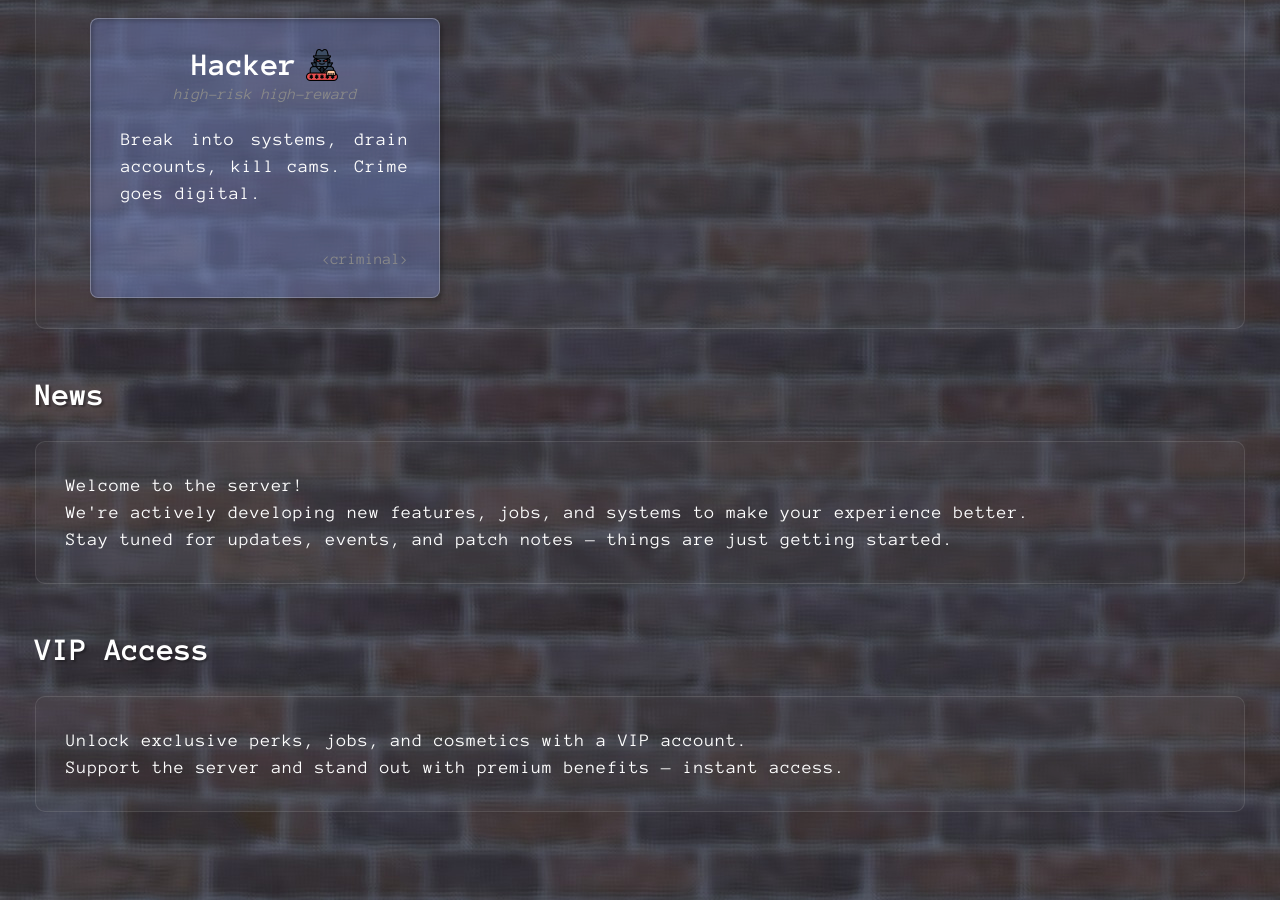
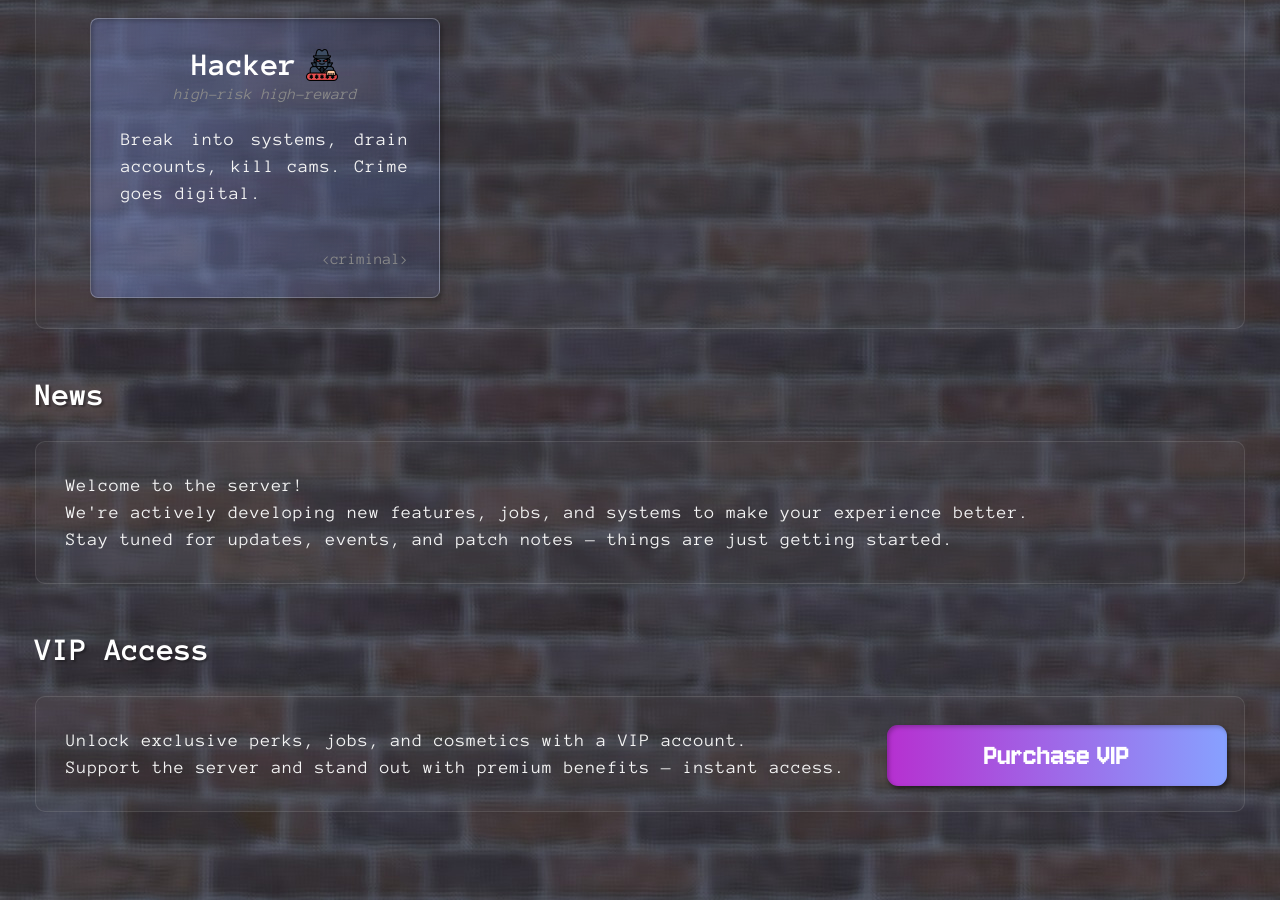
Before and after one commit to EmekC/brickwall-community, a React (Vite) app: page / in a window 1280 px wide. Shown: the part 900-1800 px from the top of the page. Built offline with nearby package versions, Linux system fonts and the light colour scheme.

Commit message:
Buttons added, partially adjusted for mobile.

```diff
--- a/src/App.css
+++ b/src/App.css
@@ -21,6 +21,7 @@ html {
   --font-size-h4: 1rem; /* 16px */
   --font-color-h4: #898989;
   --font-size-p: 1.125rem; /* 18px */
+  --font-size-button: 2rem;
   --line-height-p: 1.5;
   --letter-spacing-p: 1px;
 
@@ -43,6 +44,27 @@ body {
   display: flex;
   justify-content: center;
   /* align-items: center; */
+}
+
+/* Button */
+
+button,
+input[type="submit"] {
+  outline: none;
+  border: none;
+}
+
+@media (hover: hover) {
+  button:hover,
+  input[type="submit"] {
+    cursor: pointer;
+    transform: translateY(-0.2em) rotate(-1deg);
+  }
+}
+
+input,
+textarea {
+  outline: none;
 }
 
 /* Text */
@@ -76,13 +98,14 @@ p {
   line-height: var(--line-height-p);
   letter-spacing: var(--letter-spacing-p);
   white-space: pre-line; /* respects linebreaks, spaces and tabs still collapse */
+  color: #f5f5f5;
 }
 
 .text-shadow {
   text-shadow: var(--text-shadow-default);
 }
 
-span {
+.span-grey {
   color: var(--span-color);
   font-family: inherit;
 }
@@ -142,21 +165,4 @@ a {
 /* http://youtube.com/watch?v=e8SIFP0Q--Y */
 /* use this for sections to keep the page organized? */
 
-/* button:hover,
-input[type="submit"] {
-  cursor: pointer;
-  transform: translateY(-0.25em);
-}
-
-input,
-textarea {
-  outline: none;
-}
-
-button,
-input[type="submit"] {
-  outline: none;
-  border: none;
-} */
-
 /* media: <600 601 768  992 1200*/
--- a/src/components/Button/Button.module.css
+++ b/src/components/Button/Button.module.css
@@ -1,9 +1,37 @@
-Button {
+.button {
+  background-image: linear-gradient(to right, #4168f5, #87a1ff);
   color: white;
+  border-radius: 11px;
+  box-shadow: inset 2px 2px 4px rgba(0, 0, 0, 0.25),
+    2px 3px 5px rgba(0, 0, 0, 0.5);
+
+  justify-self: flex-end;
+
   font-family: "Jersey10-Regular", sans-serif;
-  font-size: 1.25em;
+  font-size: var(--font-size-button);
+  width: 340px;
+  padding: 0.8rem 4rem;
 }
 
-Button:hover {
-  font-size: 3px;
+@media (hover: hover) {
+  .button:hover {
+    outline: 2px solid white;
+  }
 }
+
+.button:active {
+  outline: 2px solid white;
+  color: #ffe310;
+}
+
+/* .btnPink {
+  background-image: linear-gradient(to right, #b630d0, #87a1ff);
+}
+
+.btnDiscord {
+  background-image: linear-gradient(to right, #4168f5, #87a1ff);
+} */
+
+/* Button:hover {
+  font-size: 1em;
+} */
--- a/src/components/Button/Button.tsx
+++ b/src/components/Button/Button.tsx
@@ -1,16 +1,33 @@
-import styles from "./NavBar.module.css";
+import styles from "./Button.module.css";
 
 interface Props {
   text: string;
+  hoverTitle: string;
+  buttonStyle?: React.CSSProperties;
   onClickButton: () => void;
+  className?: string;
 }
 
-function Button({ text, onClickButton }: Props) {
+function Button({
+  text,
+  hoverTitle,
+  buttonStyle,
+  className,
+  onClickButton,
+}: Props) {
   return (
-    <button type="button" className={styles.Button} onClick={onClickButton}>
+    <button
+      type="button"
+      title={hoverTitle}
+      className={`${styles.button} ${className || ""}`}
+      style={buttonStyle}
+      onClick={onClickButton}
+    >
       {text}
     </button>
   );
 }
 
 export default Button;
+
+/* this is how I apply it: buttonType={{ background-image: }} */
--- a/src/components/Card/Card.module.css
+++ b/src/components/Card/Card.module.css
@@ -9,7 +9,8 @@
 
   padding: 1.875rem;
   color: #fbfbfb;
-  background-color: rgba(135, 161, 255, 0.3);
+  /* background-color: rgba(135, 161, 255, 0.3); */
+  background: linear-gradient(to right, #87a1ff4d, #4862be25);
   border: 1.5px solid rgba(215, 215, 215, 0.3);
   border-radius: 8px;
   box-shadow: inset 2px 2px 0.25rem rgba(0, 0, 0, 0.25),
--- a/src/components/ContentSection/ContentSection.tsx
+++ b/src/components/ContentSection/ContentSection.tsx
@@ -8,7 +8,7 @@ interface Props {
   subtitle?: string | React.ReactNode;
   text?: string;
   footer?: string;
-  sx?: React.CSSProperties;
+  sectionStyle?: React.CSSProperties;
 }
 
 function ContentSection({
@@ -18,16 +18,18 @@ function ContentSection({
   subtitle,
   text,
   footer,
-  sx,
+  sectionStyle,
 }: Props) {
   return (
     <section id={id}>
       <div className={styles.contentSection}>
         <h2 className={`text-shadow ${styles.title}`}>{title}</h2>
-        <div className={styles.contentContainer} style={sx}>
+        <div className={styles.contentContainer} style={sectionStyle}>
           {subtitle && <h3 className={styles.subtitle}>{subtitle}</h3>}
-          {text && <p className={styles.text}>{text}</p>}
-          {children}
+          <div>
+            {text && <p className={styles.text}>{text}</p>}
+            {children}
+          </div>
           {footer && (
             <footer style={{ paddingTop: "1.875rem" }}>{footer}</footer>
           )}
--- a/src/components/NavBar/NavBar.module.css
+++ b/src/components/NavBar/NavBar.module.css
@@ -12,8 +12,13 @@
 
 .nav {
   display: flex;
-  justify-content: left;
-  gap: 1rem;
+  justify-content: space-between;
+  align-content: center;
+}
+
+.navGroup {
+  display: flex;
+  gap: 1.5rem;
 }
 
 a {
@@ -24,13 +29,14 @@ a {
 
 a:hover {
   color: #a2a2a2;
+  transform: translateY(-0.05em);
 }
 
 a:active {
   color: black;
 }
 
-@media (max-width: 600px) {
+@media (max-width: 1300px) {
   .navContainer {
     display: none;
   }
@@ -51,3 +57,5 @@ a:active {
 } */
 
 /* padding for a is in the app.css */
+
+/* "linear-gradient(to right,rgb(16, 35, 104),rgb(56, 81, 173))" */
--- a/src/components/NavBar/NavBar.tsx
+++ b/src/components/NavBar/NavBar.tsx
@@ -1,15 +1,38 @@
+import Button from "../Button/Button";
 import styles from "./NavBar.module.css";
 
 function NavBar() {
   return (
     <div className={styles.navContainer}>
       <nav className={styles.nav}>
+        <div className={styles.navGroup}>
           <a href="#">Home</a>
           <a href="#Roles">Roles</a>
           <a href="#News">News</a>
           <a style={{ fontStyle: "italic" }} href="#VIP">
             VIP
           </a>
+        </div>
+        <div className={styles.navGroup}>
+          <Button
+            text="Connect to Server"
+            hoverTitle="Join the gmod server!"
+            buttonStyle={{
+              backgroundImage:
+                "linear-gradient(to right,rgb(33, 54, 131),rgb(90, 107, 168))",
+            }}
+            onClickButton={() =>
+              window.open("steam://connect/194.69.160.66:27015", "_blank")
+            }
+          />
+          <Button
+            text="Join Our Discord"
+            hoverTitle="Join us on discord :)"
+            onClickButton={() =>
+              window.open("https://discord.gg/ZuM4tpWK84", "_blank")
+            }
+          />
+        </div>
       </nav>
     </div>
   );
@@ -18,3 +41,5 @@ function NavBar() {
 export default NavBar;
 
 /* this component is the navbar section*/
+
+/* add alt for button */
--- a/src/components/PageContent/PageContent.module.css
+++ b/src/components/PageContent/PageContent.module.css
@@ -10,8 +10,14 @@
   max-width: 100%;
 }
 
-@media (max-width: 600px) {
-  .pageContent {
-    padding-top: 0;
+.mobilePosition {
+}
+
+@media (max-width: 768px) {
+  .mobilePosition {
+    position: relative !important;
+    left: 0 !important;
+    bottom: auto !important;
+    margin-top: 0.5em;
   }
 }
--- a/src/components/PageContent/PageContent.tsx
+++ b/src/components/PageContent/PageContent.tsx
@@ -3,6 +3,7 @@ import styles from "./PageContent.module.css";
 import ContentSection from "../ContentSection/ContentSection";
 import CardsContainer from "../CardsContainer/CardsContainer";
 import Header from "../Header/Header";
+import Button from "../Button/Button";
 
 const newsContent = `Welcome to the server!
 We're actively developing new features, jobs, and systems to make your experience better.
@@ -13,7 +14,7 @@ Support the server and stand out with premium benefits — instant access.`;
 
 const rolesSubtitle = (
   <>
-    Choose who you want <span>to be</span>
+    Choose who you want <span className={"span-grey"}>to be</span>
   </>
 );
 
@@ -25,7 +26,27 @@ function PageContent() {
         <CardsContainer />
       </ContentSection>
       <ContentSection id="News" title="News" text={newsContent} />
-      <ContentSection id="VIP" title="VIP Access" text={vipContent} />
+      <ContentSection
+        id="VIP"
+        title="VIP Access"
+        text={vipContent}
+        sectionStyle={{ position: "relative" }}
+      >
+        <Button
+          text={"Purchase VIP"}
+          hoverTitle={"Purchase VIP Access!"}
+          className={styles.mobilePosition}
+          buttonStyle={{
+            position: "absolute",
+            left: "851px",
+            bottom: "25px",
+            backgroundImage: "linear-gradient(to right, #b630d0, #87a1ff)",
+          }}
+          onClickButton={function (): void {
+            throw new Error("Function not implemented.");
+          }}
+        />
+      </ContentSection>
     </div>
   );
 }
```
Lines whose indentation alone changed are shown as unchanged.
